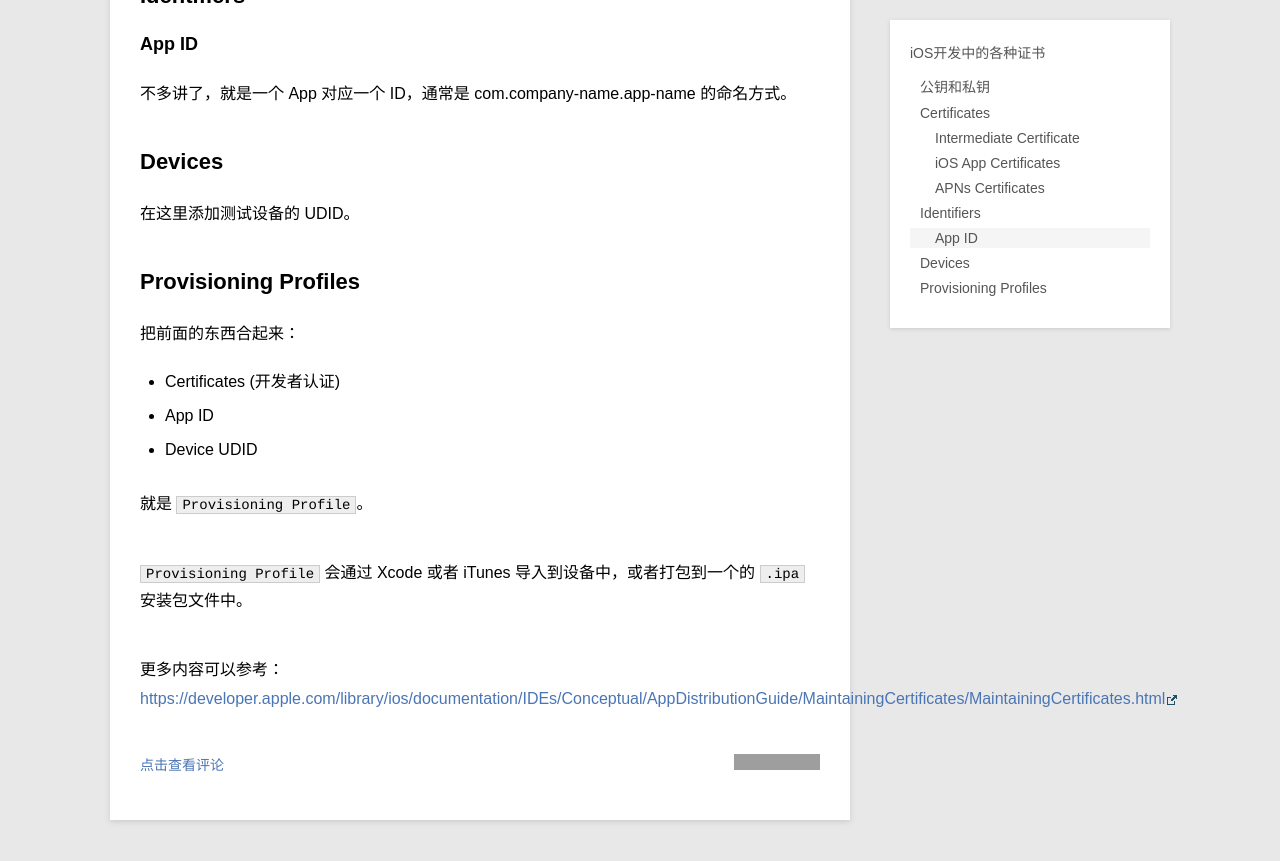
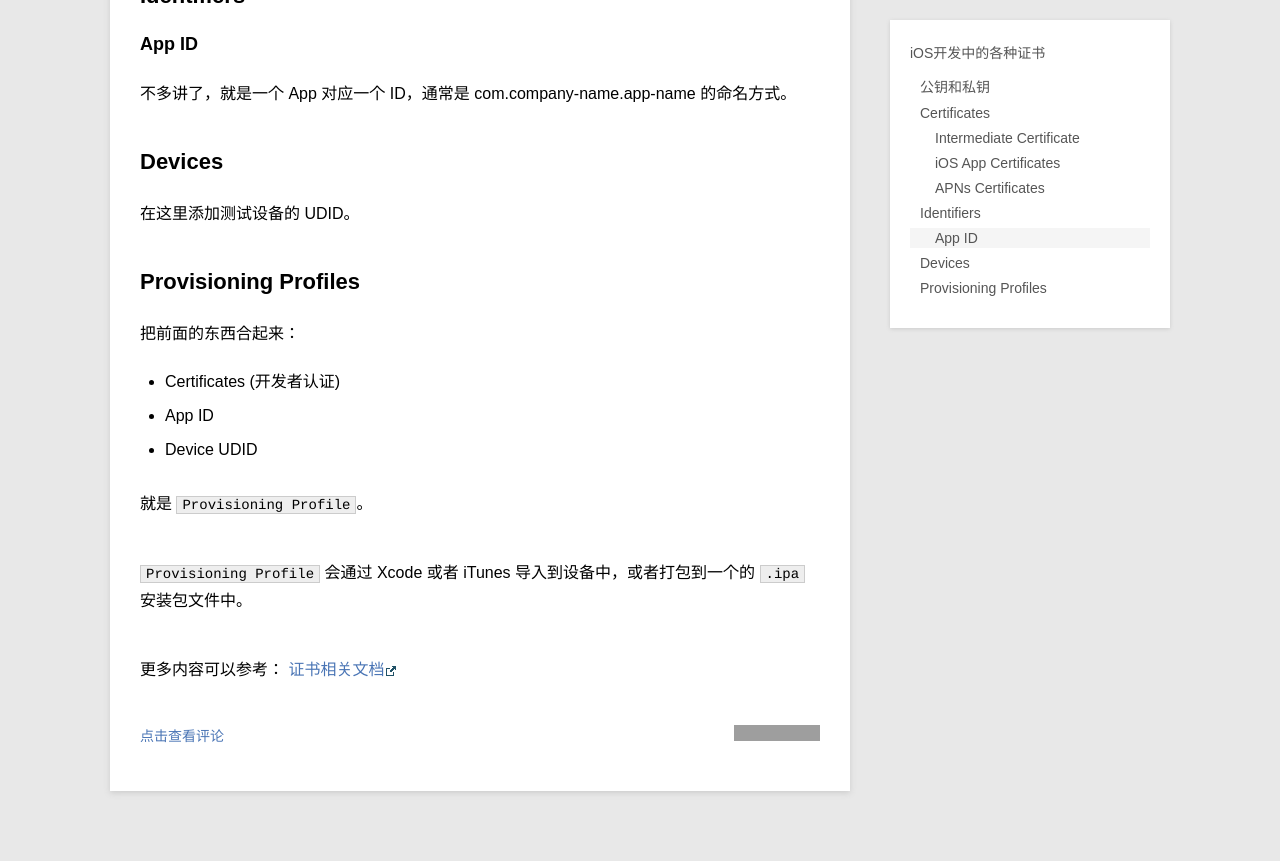
Before and after one commit to samirchen/samirchen.github.io, a Jekyll site: the page built from _posts/blog/2014-04-11-ios-certificates.md, in a window 1280 px wide and 900 px high, scrolled down 2899 px. Shown: the top 861 px of the window. Built offline with Jekyll 4.4.1, drawn with Linux system fonts in a browser that asks for light colours; Markdown is read by kramdown in place of the engine named in the settings; grey boxes are pictures that could not be loaded.

Commit message:
edit blog

```diff
--- a/_posts/blog/2014-04-11-ios-certificates.md
+++ b/_posts/blog/2014-04-11-ios-certificates.md
@@ -72,7 +72,7 @@ Within the Keychain Access drop down menu, select Keychain Access > Certificate
 
 
 更多内容可以参考：
-[https://developer.apple.com/library/ios/documentation/IDEs/Conceptual/AppDistributionGuide/MaintainingCertificates/MaintainingCertificates.html][3]
+[证书相关文档][3]
 
 [SamirChen]: http://samirchen.com "SamirChen"
 [1]: {{ page.url }} {{ page.title }}
```
